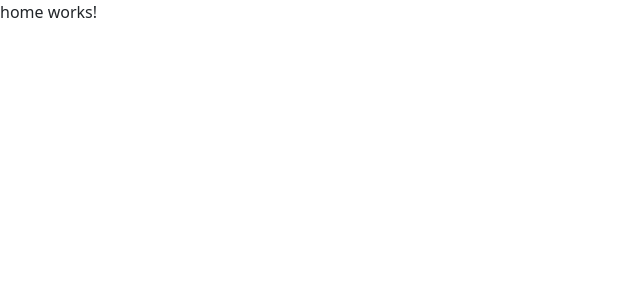
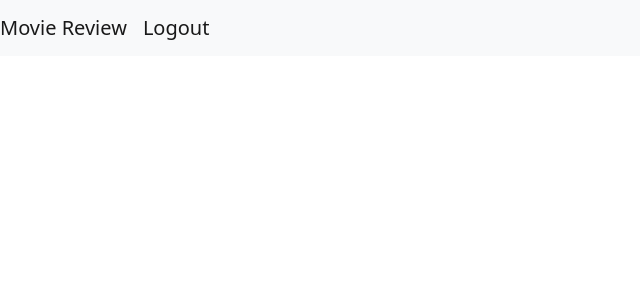
Before and after one commit to AliAkbar001/angular-basic-concepts, an Angular app: page /home in a window 1280 px wide. Shown: the top 300 px of the page, without its empty margins (0-640 px from the left). Built offline with nearby package versions, Linux system fonts and the light colour scheme.

Commit message:
website-header

```diff
--- a/src/app/Components/header/header.component.html
+++ b/src/app/Components/header/header.component.html
@@ -1 +1,6 @@
-<p>header works!</p>
+<nav class="navbar navbar-expand-lg navbar-light bg-light">
+    <a class="navbar-brand" routerLink="/home">Movie Review</a>
+    <div>
+        <a class="navbar-brand" routerLink="/login">Logout</a>
+    </div>
+  </nav>
--- a/src/app/Components/home/home.component.html
+++ b/src/app/Components/home/home.component.html
@@ -1 +1 @@
-<p>home works!</p>
+<app-header></app-header>
--- a/src/app/Components/login/login.component.ts
+++ b/src/app/Components/login/login.component.ts
@@ -1,4 +1,6 @@
 import { Component, OnInit } from '@angular/core';
+import { Router } from '@angular/router';
+import { AllServicesService } from 'src/app/services/all-services.service';
 
 @Component({
   selector: 'app-login',
@@ -9,7 +11,7 @@ export class LoginComponent implements OnInit {
   username : string = ""
   password: string = ""
   errorMsg: string = ""
-  constructor() { }
+  constructor(private all_services: AllServicesService, private router: Router) { }
 
   ngOnInit(): void {
   }
@@ -18,11 +20,14 @@ login(){
     this.errorMsg = "Username is required"
   }else if(this.password.trim().length === 0){
     this.errorMsg = "Password is required"
-  }else if(this.username !== "admin" || this.password !== "admin"){
-  this.errorMsg = "Invalid username or password"
   }else{
     this.errorMsg = ""
-    alert("Login Successfully")
+    let res = this.all_services.login(this.username, this.password)
+    if(res === 200){
+      this.router.navigate(['home'])
+    }else{
+      this.errorMsg = "Invalid username or password"
+    }
   }
 }
 }
--- /dev/null
+++ b/src/app/services/all-services.service.ts
@@ -0,0 +1,16 @@
+import { Injectable } from '@angular/core';
+
+@Injectable({
+  providedIn: 'root'
+})
+export class AllServicesService {
+
+  constructor() { }
+  login(username: string, pwd: string){
+    if(username === "admin" && pwd === "admin"){
+      return 200;
+    }else{
+      return 403;
+    }
+  }
+}
```
Also changed, not shown: 1 other file (tests, documents, lock files or other folders).
